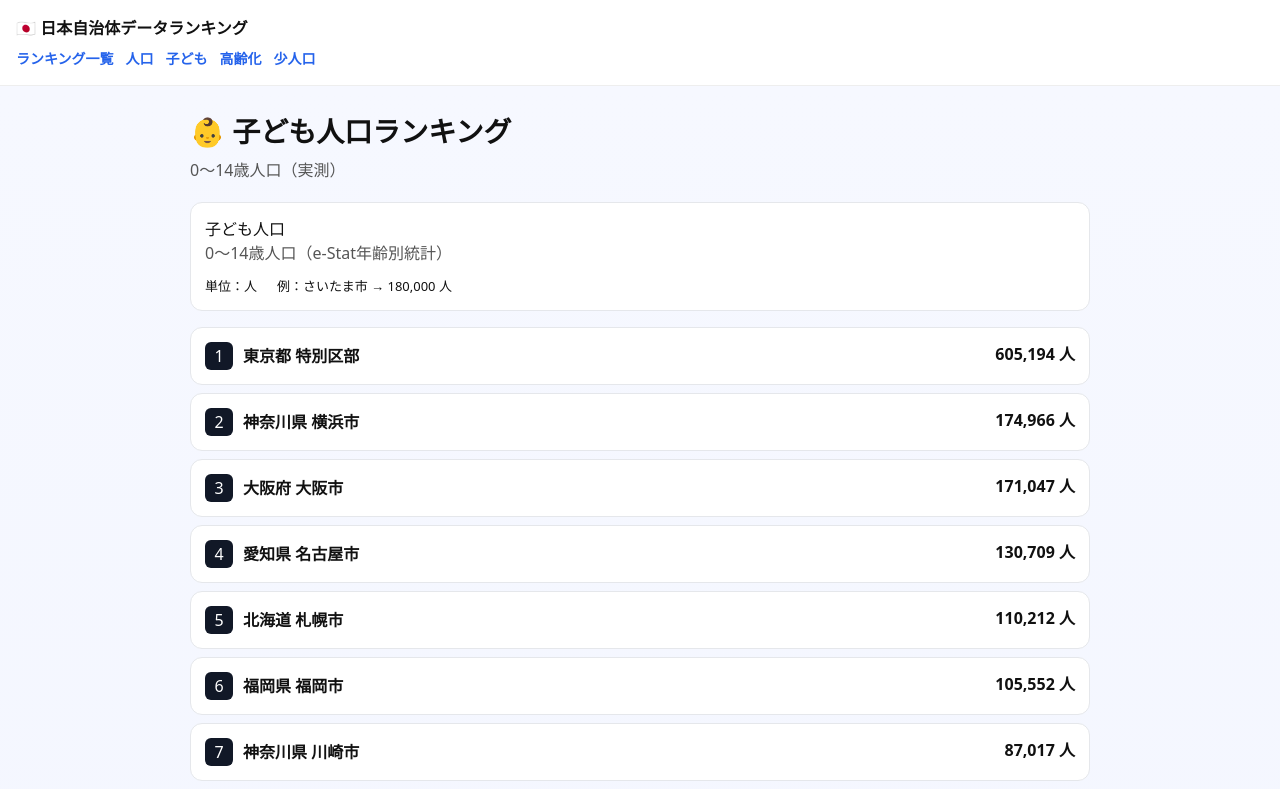
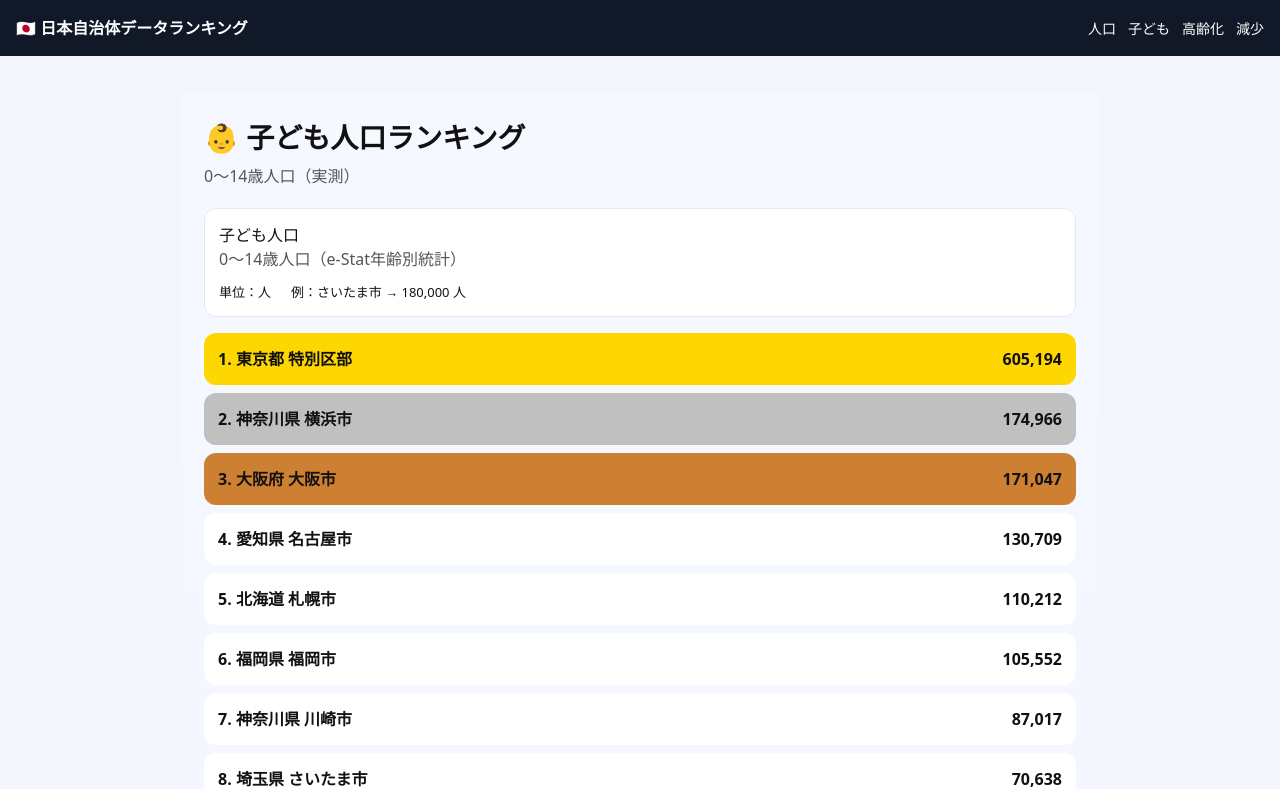
Before and after one commit to OW-beep/japan-data-site, a Next.js app: page /ranking/child in a window 1280 px wide. Shown: the top 789 px of the page. Built offline with nearby package versions, Linux system fonts and the light colour scheme.

Commit message:
update site

```diff
--- a/app/layout.tsx
+++ b/app/layout.tsx
@@ -1,5 +1,7 @@
-import Link from "next/link";
 import "./globals.css";
+import Header from "@/components/Header";
+import Footer from "@/components/Footer";
+import AdSense from "@/components/AdSense";
 
 export default function RootLayout({
   children,
@@ -8,56 +10,32 @@ export default function RootLayout({
 }) {
   return (
     <html lang="ja">
-      <body
-        style={{
-          margin: 0,
-          fontFamily: "system-ui",
-          background: "#f4f7ff",
-          color: "#111",
-        }}
-      >
-        <header
-          style={{
-            padding: 16,
-            background: "white",
-            borderBottom: "1px solid #eee",
-            position: "sticky",
-            top: 0,
-            zIndex: 10,
-          }}
-        >
-          <div style={{ fontWeight: 900 }}>
-            🇯🇵 日本自治体データランキング
-          </div>
+      <body style={body}>
+        <Header />
 
-          <nav style={{ marginTop: 8, fontSize: 14 }}>
-            <Link href="/ranking" style={link}>
-              ランキング一覧
-            </Link>
-            <Link href="/ranking/population" style={link}>
-              人口
-            </Link>
-            <Link href="/ranking/child" style={link}>
-              子ども
-            </Link>
-            <Link href="/ranking/aging" style={link}>
-              高齢化
-            </Link>
-            <Link href="/ranking/decline" style={link}>
-              少人口
-            </Link>
-          </nav>
-        </header>
+        {/* 上部広告枠 */}
+        <AdSense />
 
-        <div>{children}</div>
+        <main style={main}>{children}</main>
+
+        {/* 下部広告枠 */}
+        <AdSense />
+
+        <Footer />
       </body>
     </html>
   );
 }
 
-const link: React.CSSProperties = {
-  marginRight: 12,
-  textDecoration: "none",
-  color: "#2563eb",
-  fontWeight: 600,
+const body: React.CSSProperties = {
+  margin: 0,
+  fontFamily: "system-ui",
+  background: "#f4f6fb",
+  color: "#111",
 };
+
+const main: React.CSSProperties = {
+  maxWidth: 960,
+  margin: "0 auto",
+  padding: 20,
+};
--- a/app/ranking/population/page.tsx
+++ b/app/ranking/population/page.tsx
@@ -1,35 +1,29 @@
 import cities from "@/data/cities.json";
-import RankingLayout from "@/components/RankingLayout";
-import RankCard from "@/components/RankCard";
-import MetricBox from "@/components/MetricBox";
+import RankingCard from "@/components/RankingCard";
 
 export default function Page() {
   const ranking = [...cities]
-    .filter((c) => c.code !== "13100")
-    .sort((a, b) => (b.population ?? 0) - (a.population ?? 0))
+    .sort((a, b) => b.population - a.population)
     .slice(0, 50);
 
   return (
-    <RankingLayout
-      title="🏙 人口ランキング TOP50"
-      description="e-Stat実測データ"
-    >
-      <MetricBox
-        title="人口"
-        unit="人"
-        definition="住民基本台帳・国勢調査に基づく総人口"
-        example={{ name: "横浜市", value: 3777491 }}
-      />
+    <div>
+      <h1>📊 人口ランキング TOP50</h1>
 
+      <p style={{ fontSize: 12, color: "#666" }}>
+        ※e-Stat統計データ（最新時点の集計）
+      </p>
+
+      <div style={{ marginTop: 20 }}>
         {ranking.map((c, i) => (
-        <RankCard
+          <RankingCard
             key={c.code}
             rank={i + 1}
             name={c.name}
             value={c.population}
-          unit="人"
           />
         ))}
-    </RankingLayout>
+      </div>
+    </div>
   );
 }
--- /dev/null
+++ b/components/AdSense.tsx
@@ -0,0 +1,19 @@
+export default function AdSense() {
+  return (
+    <div style={box}>
+      {/* AdSense */}
+      <ins
+        className="adsbygoogle"
+        style={{ display: "block" }}
+        data-ad-client="ca-pub-4630812027939211"
+        data-ad-slot="auto"
+        data-ad-format="auto"
+      />
+    </div>
+  );
+}
+
+const box: React.CSSProperties = {
+  margin: "16px 0",
+  textAlign: "center",
+};
--- /dev/null
+++ b/components/Footer.tsx
@@ -0,0 +1,37 @@
+import Link from "next/link";
+
+export default function Footer() {
+  return (
+    <footer style={wrap}>
+      <div style={links}>
+        <Link href="/privacy">プライバシーポリシー</Link>
+        <Link href="/contact">お問い合わせ</Link>
+        <Link href="/sitemap">サイトマップ</Link>
+      </div>
+
+      <p style={note}>
+        ※本サイトはe-Statデータを利用しています（公的統計）
+      </p>
+    </footer>
+  );
+}
+
+const wrap: React.CSSProperties = {
+  marginTop: 40,
+  padding: 20,
+  borderTop: "1px solid #ddd",
+  textAlign: "center",
+};
+
+const links: React.CSSProperties = {
+  display: "flex",
+  justifyContent: "center",
+  gap: 16,
+  fontSize: 14,
+};
+
+const note: React.CSSProperties = {
+  fontSize: 12,
+  color: "#666",
+  marginTop: 10,
+};
--- /dev/null
+++ b/components/Header.tsx
@@ -0,0 +1,36 @@
+import Link from "next/link";
+
+export default function Header() {
+  return (
+    <header style={wrap}>
+      <div style={{ fontWeight: 700 }}>
+        🇯🇵 日本自治体データランキング
+      </div>
+
+      <nav style={nav}>
+        <Link href="/ranking/population">人口</Link>
+        <Link href="/ranking/child">子ども</Link>
+        <Link href="/ranking/aging">高齢化</Link>
+        <Link href="/ranking/decline">減少</Link>
+      </nav>
+    </header>
+  );
+}
+
+const wrap: React.CSSProperties = {
+  padding: 16,
+  background: "#111827",
+  color: "white",
+  display: "flex",
+  justifyContent: "space-between",
+  alignItems: "center",
+  position: "sticky",
+  top: 0,
+  zIndex: 10,
+};
+
+const nav: React.CSSProperties = {
+  display: "flex",
+  gap: 12,
+  fontSize: 14,
+};
--- a/components/RankCard.tsx
+++ b/components/RankCard.tsx
@@ -1,55 +1,36 @@
-export default function RankCard({
+export default function RankingCard({
   rank,
   name,
   value,
-  unit,
 }: {
   rank: number;
   name: string;
   value: number;
-  unit: string;
 }) {
+  const bg =
+    rank === 1
+      ? "#FFD700"
+      : rank === 2
+      ? "#C0C0C0"
+      : rank === 3
+      ? "#CD7F32"
+      : "white";
+
   return (
-    <div style={card}>
-      <div style={left}>
-        <span style={rankBox}>{rank}</span>
-        <span style={{ fontWeight: 600 }}>{name}</span>
+    <div style={{ ...box, background: bg }}>
+      <div>
+        {rank}. {name}
       </div>
-
-      <div style={valueStyle}>
-        {value.toLocaleString()} {unit}
-      </div>
+      <div>{value.toLocaleString()}</div>
     </div>
   );
 }
 
-const card: React.CSSProperties = {
+const box: React.CSSProperties = {
+  padding: 14,
+  marginBottom: 8,
+  borderRadius: 12,
   display: "flex",
   justifyContent: "space-between",
-  padding: 14,
-  background: "#fff",
-  borderRadius: 12,
-  border: "1px solid #e5e7eb",
-  marginBottom: 8,
+  fontWeight: 600,
 };
-
-const left: React.CSSProperties = {
-  display: "flex",
-  gap: 10,
-  alignItems: "center",
-};
-
-const rankBox: React.CSSProperties = {
-  width: 28,
-  height: 28,
-  background: "#111827",
-  color: "white",
-  display: "flex",
-  alignItems: "center",
-  justifyContent: "center",
-  borderRadius: 6,
-};
-
-const valueStyle: React.CSSProperties = {
-  fontWeight: 700,
-};
```
Lines whose indentation alone changed are shown as unchanged.
